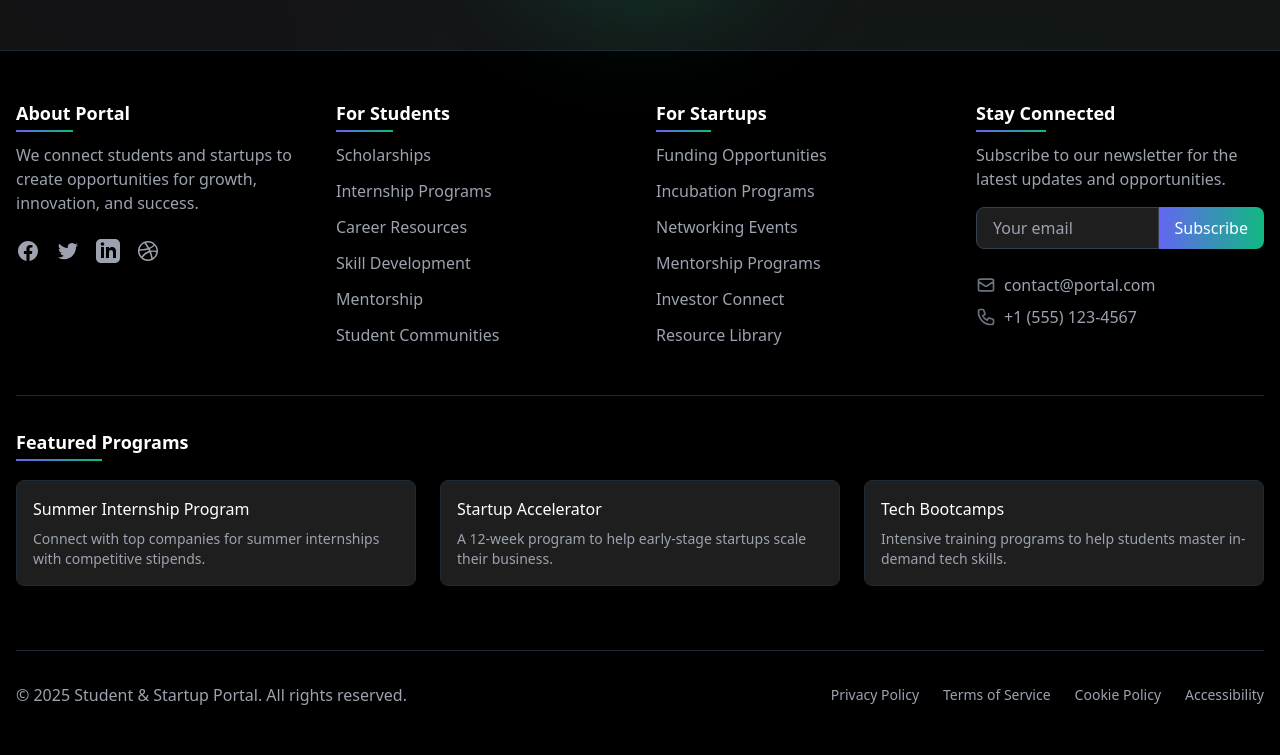
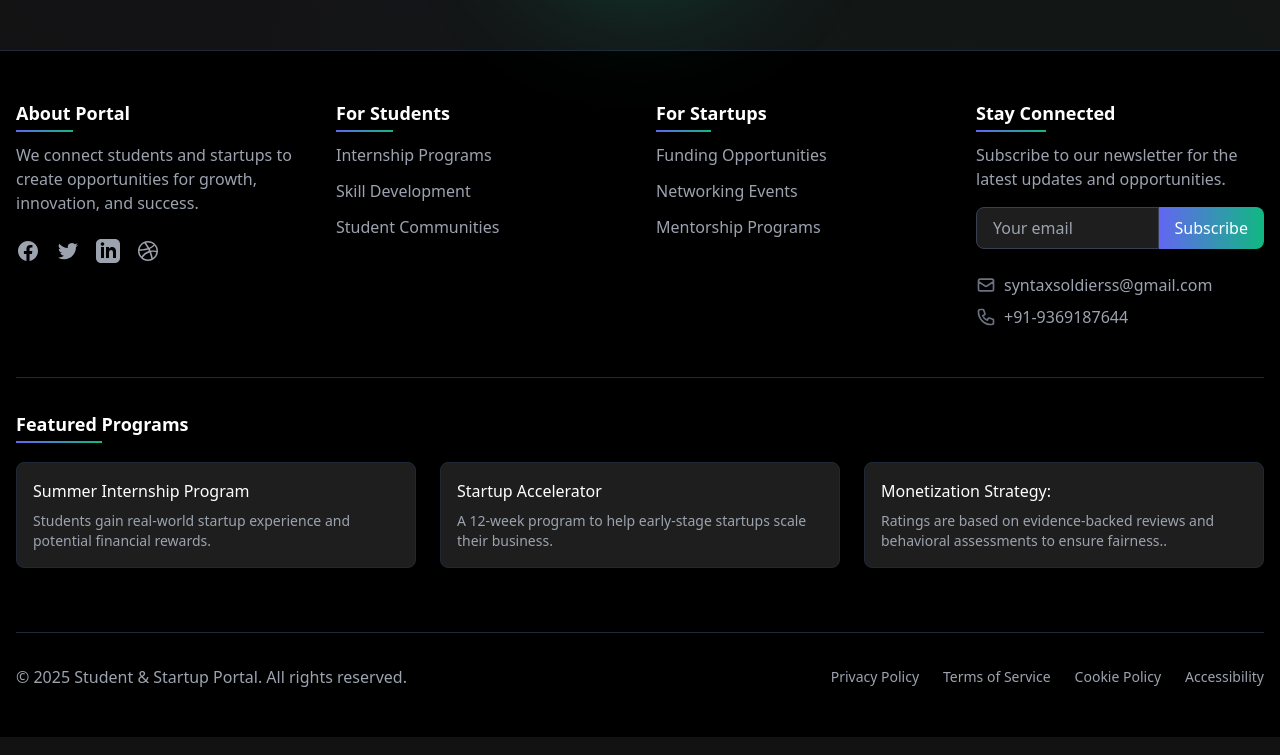
Before and after one commit to anant1947x/Peersphere-microsoft, a website: page public/aftersign.html in a window 1280 px wide. Shown: the part 900-1655 px from the top of the page. Drawn offline with nearby package versions, Linux system fonts and the light colour scheme; files whose address does not match are found by name.

Commit message:
kro jara

```diff
--- a/app.js
+++ b/app.js
@@ -114,7 +114,7 @@ app.post("/login", async (req, res) => {
 
 // Serve HTML pages
 app.get("/", (req, res) => {
-  res.sendFile(path.join(__dirname, "public", "signup.html"))
+  res.sendFile(path.join(__dirname, "public", "index.html"))
 })
 
 app.get("/signup", (req, res) => {
--- a/public/aftersign.html
+++ b/public/aftersign.html
@@ -256,7 +256,7 @@
                     <!-- Dropdown Menu -->
                     <div class="dropdown-menu absolute right-0 mt-2 w-48 bg-darkcard rounded-lg shadow-lg border border-gray-700 overflow-hidden z-50" id="dropdown-menu">
                         <div class="p-3 border-b border-gray-700">
-                            <p class="text-sm font-medium text-white">John Doe</p>
+                            <p class="text-sm font-medium text-white">Admin_PeerSphere</p>
                             <p class="text-xs text-gray-400">john.doe@example.com</p>
                         </div>
                         <div class="py-1">
@@ -291,7 +291,7 @@
         <!-- Header -->
         <header class="text-center mb-16 relative">
             <div class="absolute top-0 left-1/2 w-64 h-64 bg-student opacity-10 rounded-full filter blur-3xl animate-pulse-slow" style="transform: translateX(-50%);"></div>
-            <h1 class="text-5xl font-bold mb-4 text-white relative z-10 animate-pulse-slow">Welcome to Our Portal</h1>
+            <h1 class="text-5xl font-bold mb-4 text-white relative z-10 animate-pulse-slow">Welcome to PeerSphere</h1>
             <p class="text-xl text-gray-400 max-w-2xl mx-auto relative z-10">Choose your path and discover opportunities tailored for you</p>
 
             <!-- Animated particles -->
@@ -467,11 +467,8 @@
                 <div>
                     <h4 class="text-white text-lg font-semibold mb-4 footer-heading">For Students</h4>
                     <ul class="space-y-3">
-                        <li><a href="#" class="footer-link text-gray-400 hover:text-white">Scholarships</a></li>
                         <li><a href="#" class="footer-link text-gray-400 hover:text-white">Internship Programs</a></li>
-                        <li><a href="#" class="footer-link text-gray-400 hover:text-white">Career Resources</a></li>
                         <li><a href="#" class="footer-link text-gray-400 hover:text-white">Skill Development</a></li>
-                        <li><a href="#" class="footer-link text-gray-400 hover:text-white">Mentorship</a></li>
                         <li><a href="#" class="footer-link text-gray-400 hover:text-white">Student Communities</a></li>
                     </ul>
                 </div>
@@ -481,11 +478,9 @@
                     <h4 class="text-white text-lg font-semibold mb-4 footer-heading">For Startups</h4>
                     <ul class="space-y-3">
                         <li><a href="#" class="footer-link text-gray-400 hover:text-white">Funding Opportunities</a></li>
-                        <li><a href="#" class="footer-link text-gray-400 hover:text-white">Incubation Programs</a></li>
                         <li><a href="#" class="footer-link text-gray-400 hover:text-white">Networking Events</a></li>
                         <li><a href="#" class="footer-link text-gray-400 hover:text-white">Mentorship Programs</a></li>
-                        <li><a href="#" class="footer-link text-gray-400 hover:text-white">Investor Connect</a></li>
-                        <li><a href="#" class="footer-link text-gray-400 hover:text-white">Resource Library</a></li>
+
                     </ul>
                 </div>
 
@@ -506,13 +501,13 @@
                             <svg xmlns="http://www.w3.org/2000/svg" class="h-5 w-5 mr-2 text-gray-500" fill="none" viewBox="0 0 24 24" stroke="currentColor">
                                 <path stroke-linecap="round" stroke-linejoin="round" stroke-width="2" d="M3 8l7.89 5.26a2 2 0 002.22 0L21 8M5 19h14a2 2 0 002-2V7a2 2 0 00-2-2H5a2 2 0 00-2 2v10a2 2 0 002 2z" />
                             </svg>
-                            contact@portal.com
+                            syntaxsoldierss@gmail.com
                         </p>
                         <p class="flex items-center text-gray-400">
                             <svg xmlns="http://www.w3.org/2000/svg" class="h-5 w-5 mr-2 text-gray-500" fill="none" viewBox="0 0 24 24" stroke="currentColor">
                                 <path stroke-linecap="round" stroke-linejoin="round" stroke-width="2" d="M3 5a2 2 0 012-2h3.28a1 1 0 01.948.684l1.498 4.493a1 1 0 01-.502 1.21l-2.257 1.13a11.042 11.042 0 005.516 5.516l1.13-2.257a1 1 0 011.21-.502l4.493 1.498a1 1 0 01.684.949V19a2 2 0 01-2 2h-1C9.716 21 3 14.284 3 6V5z" />
                             </svg>
-                            +1 (555) 123-4567
+                            +91-9369187644
                         </p>
                     </div>
                 </div>
@@ -524,15 +519,15 @@
                 <div class="grid grid-cols-1 md:grid-cols-3 gap-6">
                     <div class="bg-darkcard p-4 rounded-lg border border-gray-800 hover:border-gray-700 transition-colors">
                         <h5 class="text-white font-medium mb-2">Summer Internship Program</h5>
-                        <p class="text-gray-400 text-sm">Connect with top companies for summer internships with competitive stipends.</p>
+                        <p class="text-gray-400 text-sm">Students gain real-world startup experience and potential financial rewards.</p>
                     </div>
                     <div class="bg-darkcard p-4 rounded-lg border border-gray-800 hover:border-gray-700 transition-colors">
                         <h5 class="text-white font-medium mb-2">Startup Accelerator</h5>
                         <p class="text-gray-400 text-sm">A 12-week program to help early-stage startups scale their business.</p>
                     </div>
                     <div class="bg-darkcard p-4 rounded-lg border border-gray-800 hover:border-gray-700 transition-colors">
-                        <h5 class="text-white font-medium mb-2">Tech Bootcamps</h5>
-                        <p class="text-gray-400 text-sm">Intensive training programs to help students master in-demand tech skills.</p>
+                        <h5 class="text-white font-medium mb-2">Monetization Strategy:</h5>
+                        <p class="text-gray-400 text-sm">Ratings are based on evidence-backed reviews and behavioral assessments to ensure fairness..</p>
                     </div>
                 </div>
             </div>
```
Also changed, not shown: public/index.html (renamed from index.html, +1 -1 lines), public/avtar.png (renamed from avtar.png), public/college.html (renamed from college.html), public/edit-profile.html (renamed from edit-profile.html), public/i.png (renamed from i.png), public/image.png (renamed from image.png), public/profile.html (renamed from profile.html), public/startup.html (renamed from startup.html), public/startup2.html (renamed from startup2.html), public/startup_details.html (renamed from startup_details.html), public/uselwss.html (renamed from uselwss.html).
